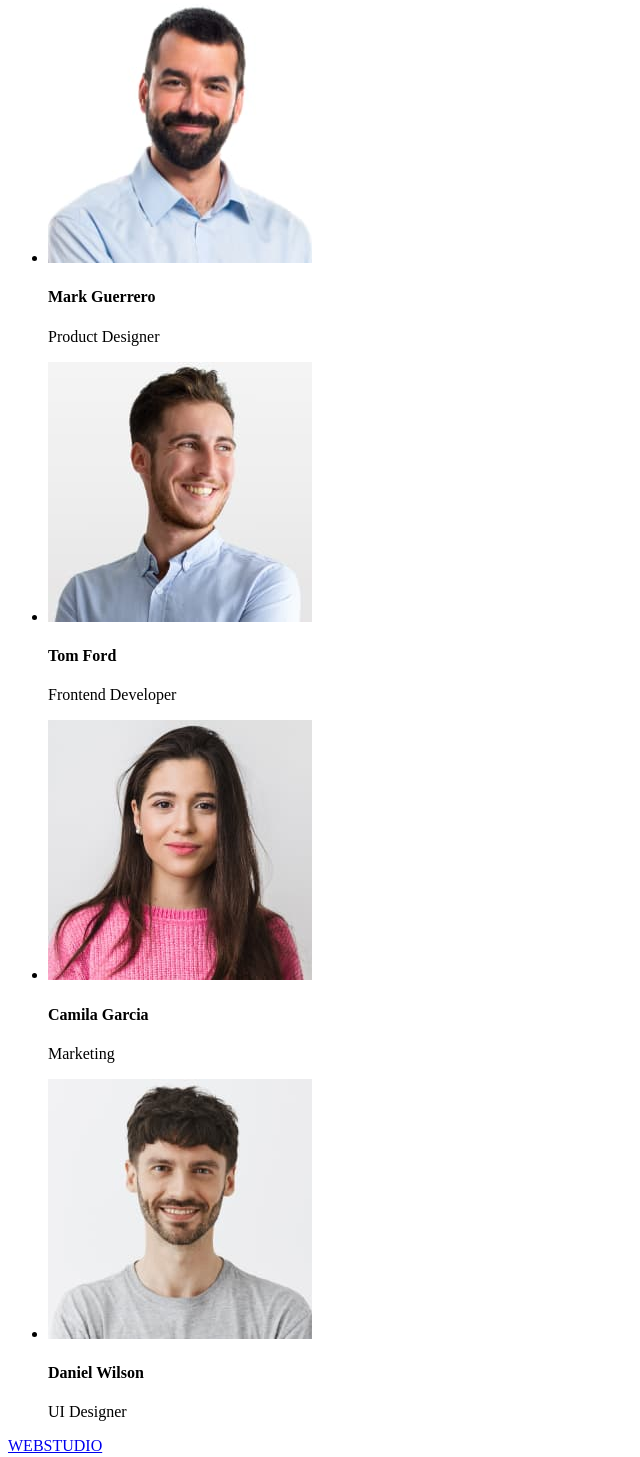
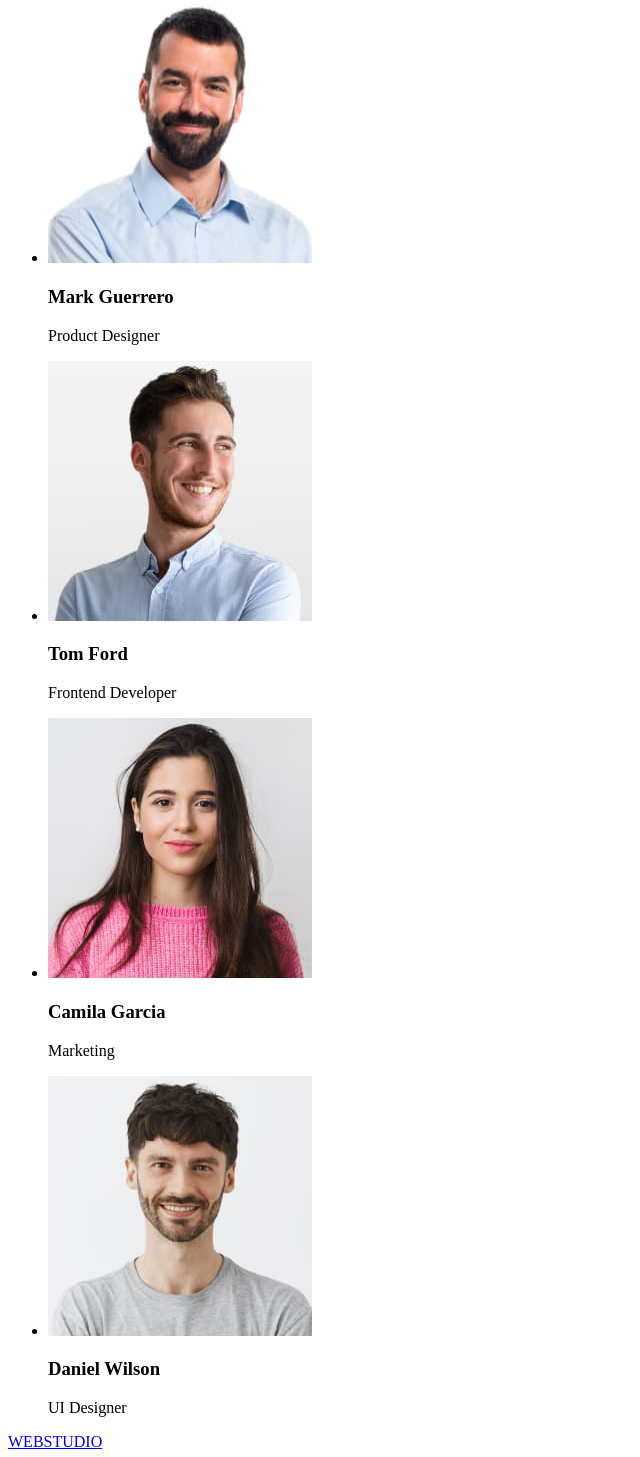
Before and after one commit to Vasiliochok/goit-markup-hw-01, a plain HTML site: page index.html in a window 1280 px wide. Shown: the part 1588-3045 px from the top of the page, without its empty margins (0-640 px from the left). Drawn offline with Linux system fonts and the light colour scheme.

Commit message:
Improved HTML template and added prettier file

```diff
--- a/index.html
+++ b/index.html
@@ -29,13 +29,12 @@
     <main>
 
         <section>
-            <h2 hidden>Hero</h2>
             <h1>Effective Solutions for Your Business</h1>
             <button type="button">Order Service</button>
         </section>
 
         <section>
-            <h2 hidden>Section2</h2>
+            <h2 hidden>Our advantages</h2>
                 <ul>
                     <li>
                         <h3>Strategy</h3>
@@ -60,13 +59,13 @@
             <h2>What are we doing</h2>
                 <ul>
                     <li>
-                        <img width="360" height="300" src="./images/laptop.jpg" alt="Photo 1">
+                        <img width="360" height="300" src="./images/laptop.jpg" alt="Laptop">
                     </li>
                     <li>
-                        <img width="360" height="300" src="./images/screens.jpg" alt="Photo 2">
+                        <img width="360" height="300" src="./images/screens.jpg" alt="Screens">
                     </li>
                     <li>
-                        <img width="360" height="300" src="./images/screen-and-laptop.jpg" alt="Photo 3">
+                        <img width="360" height="300" src="./images/screen-and-laptop.jpg" alt="Mobile screen and laptop">
                     </li>
                 </ul>
         </section>
@@ -75,23 +74,23 @@
             <h2>Our Team</h2>
             <ul>
                 <li>
-                    <img width="264" height="260" src="./images/mark.jpg" alt="Photo 4">
-                    <h4>Mark Guerrero</h4>
+                    <img width="264" height="260" src="./images/mark.jpg" alt="Mark Guerrero ">
+                    <h3>Mark Guerrero</h3>
                     <p>Product Designer</p>
                 </li>
                 <li>
-                    <img width="264" height="260" src="./images/tom.jpg" alt="Photo 5">
-                    <h4>Tom Ford</h4>
+                    <img width="264" height="260" src="./images/tom.jpg" alt="Tom Ford">
+                    <h3>Tom Ford</h3>
                     <p>Frontend Developer</p>
                 </li>
                 <li>
-                    <img width="264" height="260" src="./images/camila.jpg" alt="Photo 6">
-                    <h4>Camila Garcia</h4>
+                    <img width="264" height="260" src="./images/camila.jpg" alt="Camila Garcia">
+                    <h3>Camila Garcia</h3>
                     <p>Marketing</p>
                 </li>
                 <li>
-                    <img width="264" height="260" src="./images/daniel.jpg" alt="Photo 7">
-                    <h4>Daniel Wilson</h4>
+                    <img width="264" height="260" src="./images/daniel.jpg" alt="Daniel Wilson">
+                    <h3>Daniel Wilson</h3>
                     <p>UI Designer</p>
                 </li>
             </ul>
```
Also changed, not shown: .prettierrc.json (added).
